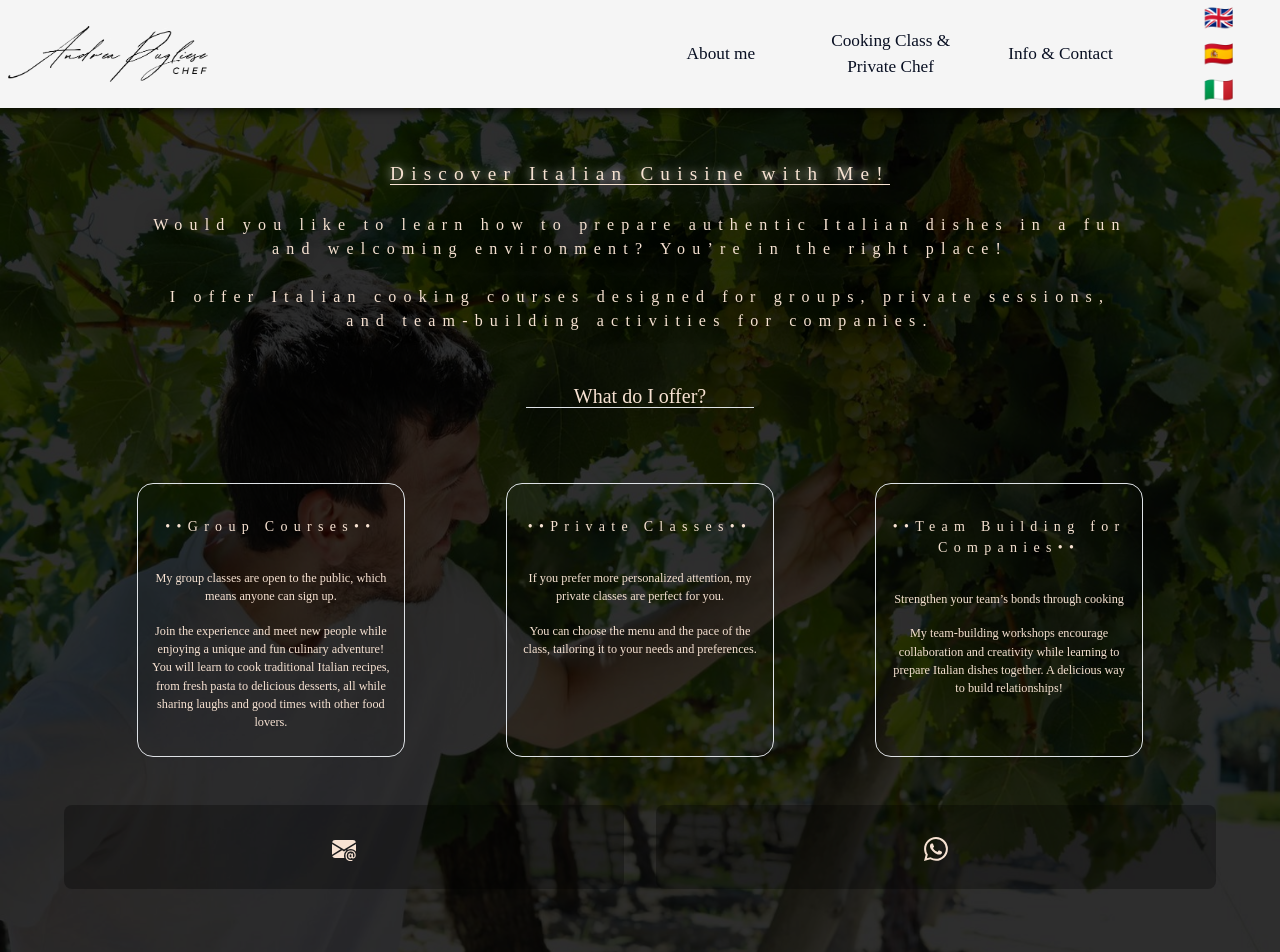
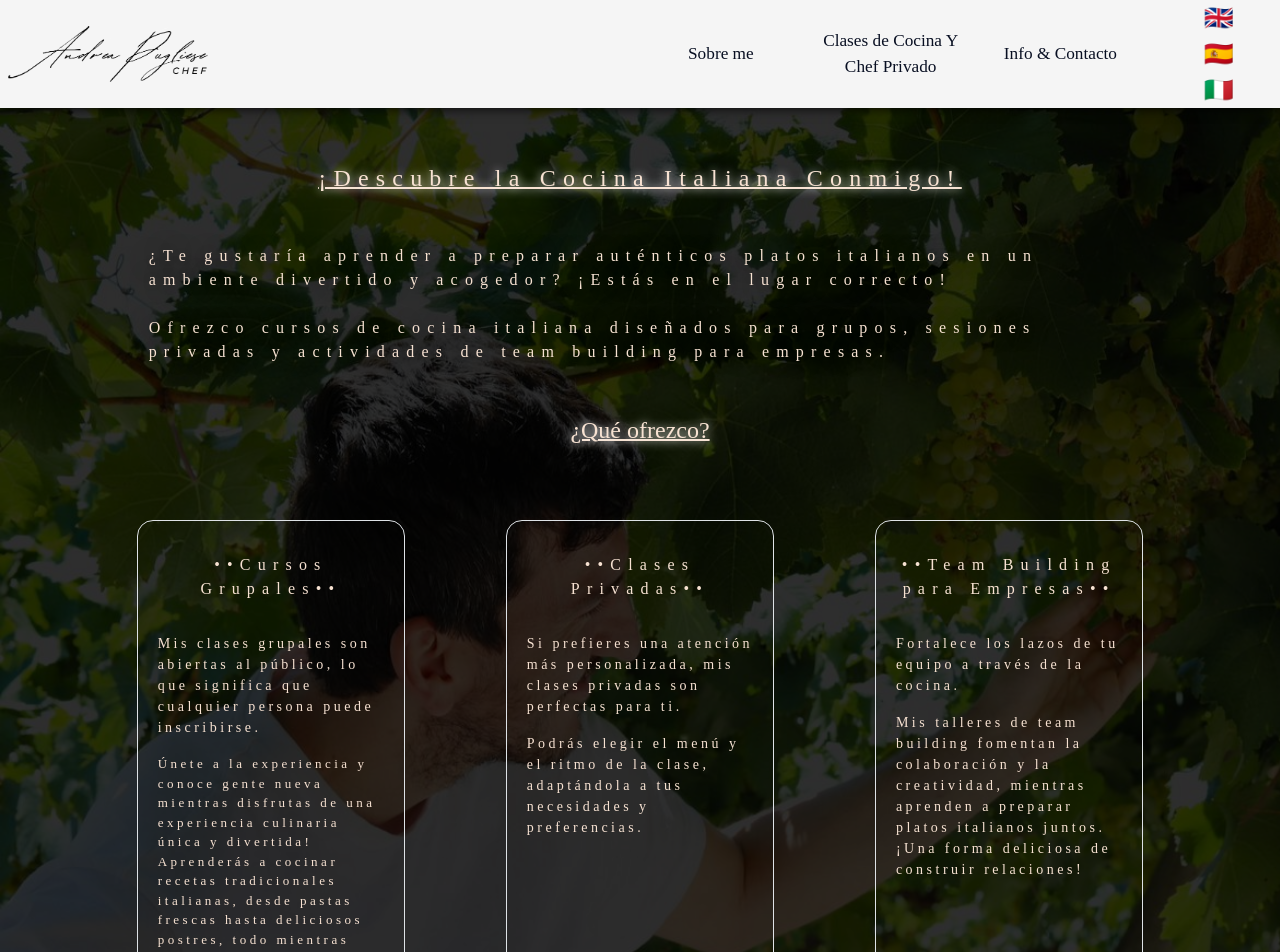
Before and after one commit to Marco-Pugliese/andreapugliese, a React (Vite) app: page /cookingClass in a window 1280 px wide. Shown: the top 952 px of the page. Built offline with nearby package versions, Linux system fonts and the light colour scheme; a web font is replaced by a local one.

Commit message:
update fonts

```diff
--- a/src/Components/CookingClassPage/CookingClassPage.jsx
+++ b/src/Components/CookingClassPage/CookingClassPage.jsx
@@ -108,9 +108,11 @@ const CookingClassPage = () => {
         <div className="filterdark2 text-Light h-100 d-flex flex-column align-items-center justify-content-between px-5 ">
           {LangInUse === "Esp" && (
             <Row className="d-flex align-items-around justify-content-center flex-grow-1">
-              <Col className="col-12 col-xl-10 col-xxl-8 ls-2 text-center txt-shadow">
-                <span className="heroPhrase">
-                  ¡Descubre la Cocina Italiana Conmigo!
+              <Col className="col-12 col-xl-10 col-xxl-8 ls-2 txt-shadow fs-6">
+                <span className="d-flex justify-content-center fs-4 ">
+                  <span className="heroPhrase fs-4 px-3">
+                    ¡Descubre la Cocina Italiana Conmigo!
+                  </span>
                 </span>
                 <br />
                 <br />
@@ -122,10 +124,10 @@ const CookingClassPage = () => {
                 sesiones privadas y actividades de team building para empresas.
               </Col>
 
-              <Col className="col-12 small ">
+              <Col className="col-12">
                 <Row>
-                  <Col className="col-12 text-center fs-5 mb-4 py-5  ">
-                    <span className="border-bottom px-5">¿Qué ofrezco?</span>
+                  <Col className="col-12 text-center mb-4 py-5">
+                    <span className="heroPhrase fs-4 px-3">¿Qué ofrezco?</span>
                   </Col>
                 </Row>
                 <Row className="d-none d-md-flex">
@@ -138,19 +140,19 @@ const CookingClassPage = () => {
                     }}
                     className={
                       whatIsSelected === "Group Class"
-                        ? "border rounded-4 py-4 brightonhover selectedSection"
-                        : "border rounded-4 py-4 brightonhover"
+                        ? "border rounded-4 py-4 brightonhover selectedSection d-flex flex-column justify-content-between"
+                        : "border rounded-4 py-4 brightonhover d-flex flex-column justify-content-between"
                     }
                   >
                     <div className="text-center ls-2 mb-4 py-2">
                       ••Cursos Grupales••{" "}
                     </div>
-                    <div className="text-center px-2">
-                      <div className="mb-3 small">
+                    <div className="ls-3 small px-2">
+                      <div className="mb-3 ">
                         Mis clases grupales son abiertas al público, lo que
                         significa que cualquier persona puede inscribirse.
                       </div>
-                      <div className="small">
+                      <div className="abitsmaller">
                         Únete a la experiencia y conoce gente nueva mientras
                         disfrutas de una experiencia culinaria única y
                         divertida! Aprenderás a cocinar recetas tradicionales
@@ -176,7 +178,7 @@ const CookingClassPage = () => {
                     <div className="text-center ls-2 mb-4 py-2">
                       ••Clases Privadas••{" "}
                     </div>
-                    <div className="text-center small">
+                    <div className="ls-3 small px-2">
                       <div className="mb-3 ">
                         Si prefieres una atención más personalizada, mis clases
                         privadas son perfectas para ti.
@@ -203,11 +205,11 @@ const CookingClassPage = () => {
                     <div className="text-center ls-2 mb-4 py-2">
                       ••Team Building para Empresas••{" "}
                     </div>
-                    <div className="text-center small">
-                      <div className="mb-3">
+                    <div className="ls-3 small px-2">
+                      <div className="mb-3 ">
                         Fortalece los lazos de tu equipo a través de la cocina.
                       </div>
-                      <div className="">
+                      <div className="pb-4">
                         Mis talleres de team building fomentan la colaboración y
                         la creatividad, mientras aprenden a preparar platos
                         italianos juntos. ¡Una forma deliciosa de construir
@@ -221,14 +223,14 @@ const CookingClassPage = () => {
                   <Carousel controls={false} indicators={false} fade>
                     <Carousel.Item>
                       <div className="fs-6 text-center ls-2 mb-4">
-                        ••Clases Privadas••{" "}
+                        ••Clases Privadas••
                       </div>
-                      <div className="text-center">
-                        <div className="small mb-3">
+                      <div className="ls-3 small">
+                        <div className="my-3">
                           Si prefieres una atención más personalizada, mis
                           clases privadas son perfectas para ti.
                         </div>
-                        <div className="small">
+                        <div>
                           Podrás elegir el menú y el ritmo de la clase,
                           adaptándola a tus necesidades y preferencias.
                         </div>
@@ -236,14 +238,14 @@ const CookingClassPage = () => {
                     </Carousel.Item>
                     <Carousel.Item>
                       <div className="fs-6 text-center ls-2 mb-4">
-                        ••Team Building para Empresas••{" "}
+                        ••Team Building para Empresas••
                       </div>
-                      <div className="small text-center">
-                        <div className=" mb-3">
+                      <div className="ls-3 small">
+                        <div className="my-3 ">
                           Fortalece los lazos de tu equipo a través de la
                           cocina.
                         </div>
-                        <div className="">
+                        <div>
                           Mis talleres de team building fomentan la colaboración
                           y la creatividad, mientras aprenden a preparar platos
                           italianos juntos. ¡Una forma deliciosa de construir
@@ -252,15 +254,15 @@ const CookingClassPage = () => {
                       </div>
                     </Carousel.Item>
                     <Carousel.Item>
-                      <div className="text-center ls-2 mb-4 py-2 py-4">
+                      <div className="fs-6 text-center ls-2 mb-4">
                         ••Cursos Grupales••{" "}
                       </div>
-                      <div className="text-center">
-                        <div className="small mb-3">
+                      <div className="ls-3 small">
+                        <div className="my-3 ">
                           Mis clases grupales son abiertas al público, lo que
                           significa que cualquier persona puede inscribirse.
                         </div>
-                        <div className="small">
+                        <div>
                           Únete a la experiencia y conoce gente nueva mientras
                           disfrutas de una experiencia culinaria única y
                           divertida! Aprenderás a cocinar recetas tradicionales
@@ -278,10 +280,13 @@ const CookingClassPage = () => {
 
           {LangInUse === "Eng" && (
             <Row className="d-flex align-items-around justify-content-center flex-grow-1">
-              <Col className="col-12 col-xl-10 col-xxl-8 ls-2 text-center txt-shadow">
-                <span className="heroPhrase">
-                  Discover Italian Cuisine with Me! <br />
+              <Col className="col-12 col-xl-10 col-xxl-8 ls-2 txt-shadow fs-6">
+                <span className="d-flex justify-content-center fs-4 ">
+                  <span className="heroPhrase fs-4 px-3">
+                    Discover Italian Cuisine with Me!
+                  </span>
                 </span>
+                <br />
                 <br />
                 Would you like to learn how to prepare authentic Italian dishes
                 in a fun and welcoming environment? You’re in the right place!{" "}
@@ -290,10 +295,12 @@ const CookingClassPage = () => {
                 private sessions, and team-building activities for companies.
               </Col>
 
-              <Col className="col-12 small">
+              <Col className="col-12">
                 <Row>
                   <Col className="col-12 text-center fs-5 mb-4 py-5  ">
-                    <span className="border-bottom px-5">What do I offer?</span>
+                    <span className="heroPhrase fs-4 px-3">
+                      What do I offer?
+                    </span>
                   </Col>
                 </Row>
                 <Row className="d-none d-md-flex">
@@ -313,8 +320,8 @@ const CookingClassPage = () => {
                     <div className="text-center ls-2 mb-4 py-2">
                       ••Group Courses••{" "}
                     </div>
-                    <div className="text-center small">
-                      <div className="mb-3">
+                    <div className="ls-3 small px-2">
+                      <div className="mb-3 ">
                         My group classes are open to the public, which means
                         anyone can sign up.
                       </div>
@@ -343,8 +350,8 @@ const CookingClassPage = () => {
                     <div className="text-center ls-2 mb-4 py-2">
                       ••Private Classes••
                     </div>
-                    <div className="text-center small">
-                      <div className="mb-3">
+                    <div className="ls-3 small px-2">
+                      <div className="mb-3 ">
                         If you prefer more personalized attention, my private
                         classes are perfect for you.
                       </div>
@@ -370,8 +377,8 @@ const CookingClassPage = () => {
                     <div className="text-center ls-2 mb-4 py-2">
                       ••Team Building for Companies••
                     </div>
-                    <div className="text-center small">
-                      <div className="mb-3">
+                    <div className="ls-3 small px-2">
+                      <div className="mb-3 ">
                         Strengthen your team’s bonds through cooking
                       </div>
                       <div>
@@ -389,8 +396,8 @@ const CookingClassPage = () => {
                       <div className="fs-6 text-center ls-2 mb-4">
                         ••Private Classes••
                       </div>
-                      <div className="text-center">
-                        <div className="mb-3">
+                      <div className="ls-3 small">
+                        <div className="mb-3 ">
                           If you prefer more personalized attention, my private
                           classes are perfect for you.
                         </div>
@@ -404,8 +411,8 @@ const CookingClassPage = () => {
                       <div className="fs-6 text-center ls-2 mb-4">
                         ••Team Building for Companies••
                       </div>
-                      <div className="text-center">
-                        <div className="mb-3">
+                      <div className="ls-3 small">
+                        <div className="mb-3 ">
                           Strengthen your team’s bonds through cooking
                         </div>
                         <div className="">
@@ -419,8 +426,8 @@ const CookingClassPage = () => {
                       <div className="fs-6 text-center ls-2 mb-4">
                         ••Group Courses••
                       </div>
-                      <div className="text-center">
-                        <div className="mb-3">
+                      <div className="ls-3 small">
+                        <div className="mb-3 ">
                           Group classes are open to the public, which means
                           anyone can sign up.
                         </div>
@@ -441,9 +448,11 @@ const CookingClassPage = () => {
 
           {LangInUse === "Ita" && (
             <Row className="d-flex align-items-around justify-content-center flex-grow-1">
-              <Col className="col-12 col-xl-10 col-xxl-8 ls-2 text-center txt-shadow">
-                <span className="heroPhrase">
-                  Scopri la Cucina Italiana con Me!
+              <Col className="col-12 col-xl-10 col-xxl-8 ls-2 txt-shadow fs-6">
+                <span className="d-flex justify-content-center fs-4 ">
+                  <span className="heroPhrase fs-4 px-3">
+                    Scopri la Cucina Italiana con Me!
+                  </span>
                 </span>
                 <br />
                 <br /> Ti piacerebbe imparare a preparare autentici piatti
@@ -454,10 +463,10 @@ const CookingClassPage = () => {
                 private e attività di team building per aziende.
               </Col>
 
-              <Col className="col-12 small">
+              <Col className="col-12">
                 <Row>
                   <Col className="col-12 text-center fs-5 mb-4 py-5  ">
-                    <span className="border-bottom px-5">Cosa offro?</span>
+                    <span className="heroPhrase fs-4 px-3">Cosa offro?</span>
                   </Col>
                 </Row>
                 <Row className="d-none d-md-flex">
@@ -477,12 +486,12 @@ const CookingClassPage = () => {
                     <div className="text-center ls-2 mb-4 py-2">
                       ••Corsi di Gruppo••{" "}
                     </div>
-                    <div className="text-center small">
-                      <div className="small mb-3">
+                    <div className="ls-3 small px-2">
+                      <div className="mb-3 ">
                         Le mie lezioni di gruppo sono aperte al pubblico, il che
                         significa che chiunque può iscriversi.
                       </div>
-                      <div className="small">
+                      <div>
                         Unisciti all
                         {"'"}esperienza e conosci nuove persone mentre ti godi
                         un
@@ -510,8 +519,8 @@ const CookingClassPage = () => {
                     <div className="text-center ls-2 mb-4 py-2">
                       ••Lezioni Private••{" "}
                     </div>
-                    <div className="text-center small">
-                      <div className="small mb-3">
+                    <div className="ls-3 small px-2">
+                      <div className="mb-3 ">
                         Se preferisci un{"'"}attenzione più personalizzata, le
                         mie lezioni private sono perfette per te.
                       </div>
@@ -537,8 +546,8 @@ const CookingClassPage = () => {
                     <div className="text-center ls-2 mb-4 py-2">
                       ••Team Building per Aziende••{" "}
                     </div>
-                    <div className="text-center small">
-                      <div className="small mb-3">
+                    <div className="ls-3 small px-2">
+                      <div className="mb-3 ">
                         Rafforza i legami del tuo team attraverso la cucina.
                       </div>
                       <div className="small">
@@ -551,14 +560,14 @@ const CookingClassPage = () => {
                   </Col>
                   <Col className="col-1 d-none d-xl-block"></Col>
                 </Row>
-                <Row className="d-block d-md-none">
+                <Row className="d-flex d-md-none px-5">
                   <Carousel controls={false} indicators={false} fade>
                     <Carousel.Item>
                       <div className="fs-6 text-center ls-2 mb-4">
                         ••Lezioni Private••{" "}
                       </div>
-                      <div className="text-center">
-                        <div className=" mb-3">
+                      <div className="ls-3 small">
+                        <div className=" mb- 3">
                           Se preferisci un{"'"}attenzione più personalizzata, le
                           mie lezioni private sono perfette per te.
                         </div>
@@ -572,8 +581,8 @@ const CookingClassPage = () => {
                       <div className="fs-6 text-center ls-2 mb-4">
                         ••Team Building per Aziende••{" "}
                       </div>
-                      <div className="text-center">
-                        <div className=" mb-3">
+                      <div className="ls-3 small">
+                        <div className=" mb- 3">
                           Rafforza i legami del tuo team attraverso la cucina.
                         </div>
                         <div className="">
@@ -588,8 +597,8 @@ const CookingClassPage = () => {
                       <div className="fs-6 text-center ls-2 mb-4">
                         ••Corsi di Gruppo••{" "}
                       </div>
-                      <div className="text-center">
-                        <div className=" mb-3">
+                      <div className="ls-3 small">
+                        <div className=" mb- 3">
                           Le mie lezioni di gruppo sono aperte al pubblico, il
                           che significa che chiunque può iscriversi.
                         </div>
--- a/src/Components/CookingClassPage/cookingClass.css
+++ b/src/Components/CookingClassPage/cookingClass.css
@@ -126,8 +126,16 @@
 .heroPhrase {
   font-size: 1.2em;
   text-shadow: 0 0 10px white;
-  border-bottom: 1px solid;
+  /* border-bottom: 1px solid; */
+  text-decoration: underline;
+  text-decoration-thickness: 1.5px;
 }
 .txt-shadow {
   text-shadow: 0 0 20px black;
 }
+.abitsmaller {
+  font-size: 0.93em;
+}
+.ls-3 {
+  letter-spacing: 0.25em;
+}
--- a/src/Components/Redux/Reducers/Lang.js
+++ b/src/Components/Redux/Reducers/Lang.js
@@ -1,7 +1,7 @@
 import { SET_LANG } from "../Actions";
 
 const initialState = {
-  lang: "Eng",
+  lang: "Esp",
 };
 
 const Lang = (state = initialState, action) => {
```
